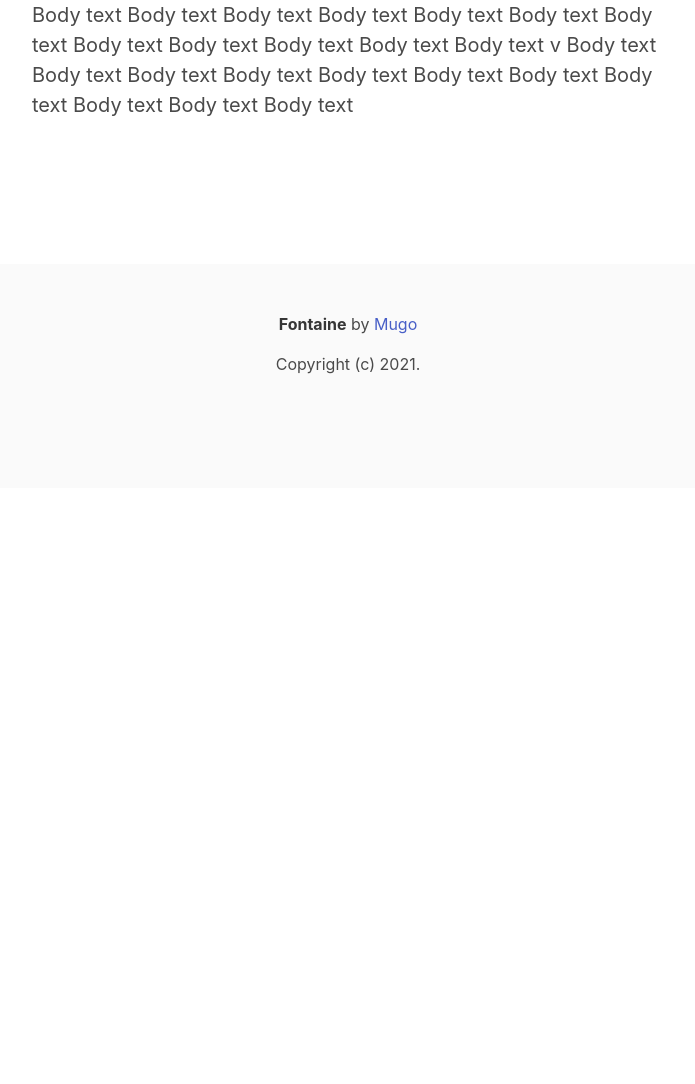
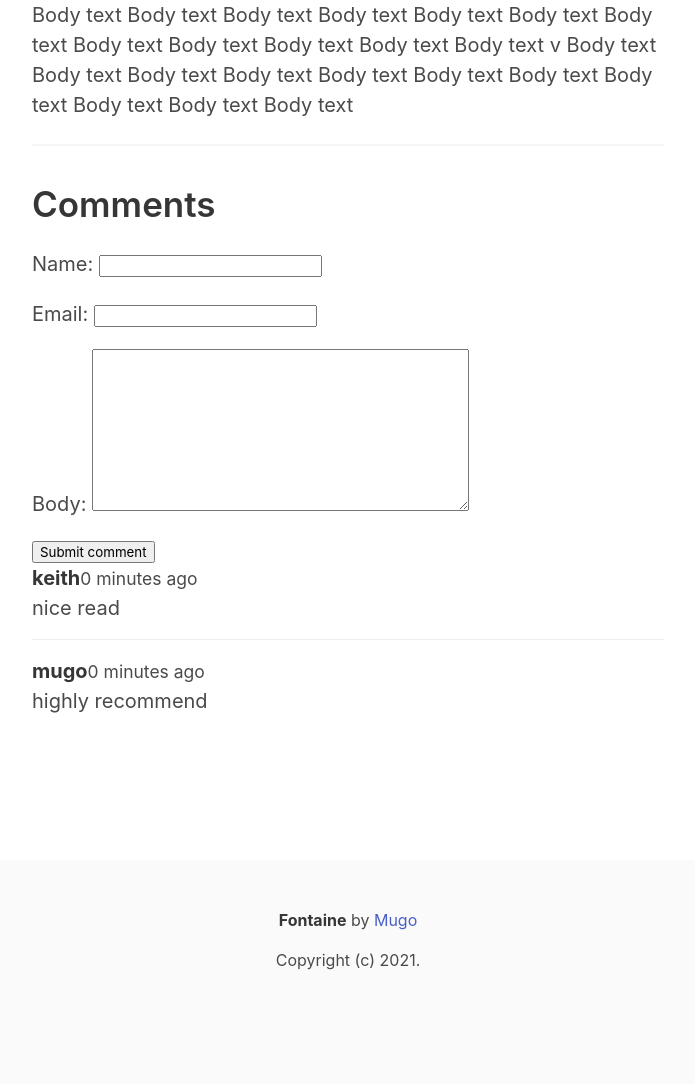
Before and after one commit to sam-mugo/Fontaine, a Django app: a page that uses main_blog/templates/blog/detail.html in a window 1280 px wide. Shown: the part 497-1581 px from the top of the page, without its empty margins (292-987 px from the left). Before the commit the page ends 871 px from the top, so only its background shows below. Run offline with Django 3.2, Linux system fonts and the light colour scheme; data comes from the database, SQL or seed files in the repository; both versions use the stored data as it was after the commit.

Commit message:
comments form

```diff
--- a/main_blog/templates/blog/detail.html
+++ b/main_blog/templates/blog/detail.html
@@ -18,6 +18,31 @@
                                     <p>{{ post.body }}</p>
 
 
+                                    <hr>
+                                    <h2 class="subtitle is -4">Comments</h2>
+
+                                    <form method="post">
+                                        {% csrf_token %}
+                                        {{ form.as_p }}
+
+                                        <div class="field">
+                                            <div class="control">
+                                                <button class="is-success">Submit comment</button>
+                                            </div>
+                                        </div>
+                                    </form>
+
+                                    {% for comment in post.comments.all %}
+                                        <article class="media">
+                                            <div class="media-content">
+                                                <strong>{{ comment.name }}</strong><small>{{comment.created_at | timesince }} ago</small><br>
+                                                {{ comment.body }}
+                                            </div>
+                                        </article>
+                                    {% endfor %}
+
+
+
                             </div>
 
                     </div>
--- a/main_blog/views.py
+++ b/main_blog/views.py
@@ -1,13 +1,23 @@
-from django.shortcuts import get_object_or_404, render
+from django.shortcuts import get_object_or_404, redirect, render
 
 
 from .forms import CommentForm
-from .models import Posts
+from .models import Comment, Posts
 
 # Create your views here.
 def detail(request, slug):
     post = get_object_or_404(Posts, slug=slug)
 
-    form = CommentForm()
+    if request.method == 'POST':
+        form = CommentForm(request.POST)
+
+        if form.is_valid():
+            comment = form.save(commit=False)
+            comment.post = post
+            comment.save()
+
+            return redirect('post_detail', slug=slug)
+    else:
+        form = CommentForm()
 
     return render(request, 'blog/detail.html', {'post': post, 'form': form})
```
Also changed, not shown: db.sqlite3.
